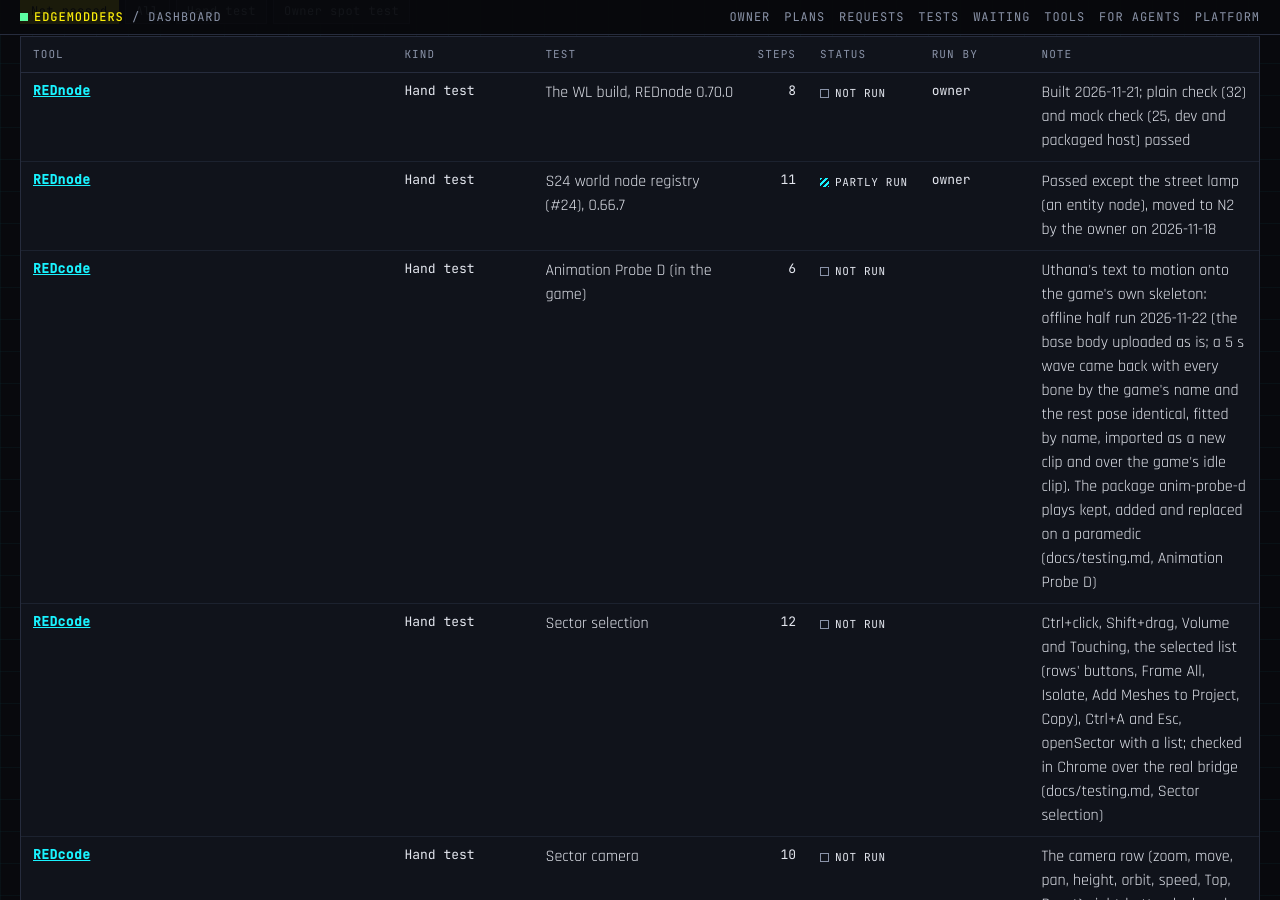
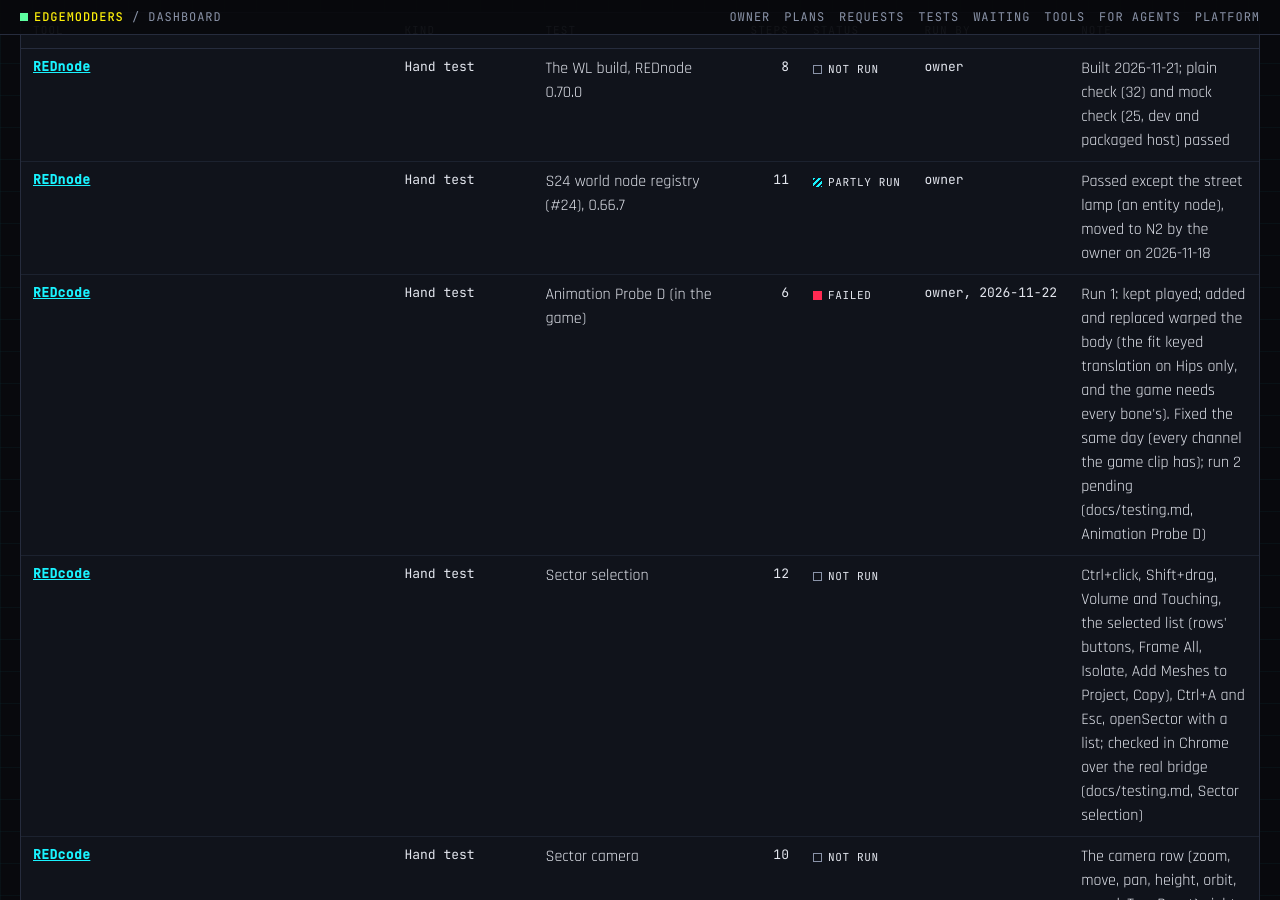
Before and after one commit to Edgemodders/EDGEweb, a Jekyll site: the page docs/dashboard.html, which Jekyll copies as it is, in a window 1280 px wide and 900 px high, scrolled down 9345 px. Built offline with Jekyll 4.4.1, drawn with Linux system fonts in a browser that asks for light colours; some of the changed text lies outside the part shown.

Commit message:
Dashboard: REDcode, Probe D run 1 failed and fixed, run 2 pending
Co-Authored-By: Claude Opus 5.5 <noreply@anthropic.com>

```diff
--- a/docs/assets/dashboard/status.js
+++ b/docs/assets/dashboard/status.js
@@ -949,8 +949,9 @@ window.EDGE_STATUS = {
     {
      "name": "Animation Probe D (in the game)",
      "steps": 6,
-     "status": "not run",
-     "note": "Uthana's text to motion onto the game's own skeleton: offline half run 2026-11-22 (the base body uploaded as is; a 5 s wave came back with every bone by the game's name and the rest pose identical, fitted by name, imported as a new clip and over the game's idle clip). The package anim-probe-d plays kept, added and replaced on a paramedic (docs/testing.md, Animation Probe D)"
+     "status": "failed",
+     "note": "Run 1: kept played; added and replaced warped the body (the fit keyed translation on Hips only, and the game needs every bone's). Fixed the same day (every channel the game clip has); run 2 pending (docs/testing.md, Animation Probe D)",
+     "ranBy": "owner, 2026-11-22"
     },
     {
      "name": "Sector selection",
@@ -1125,7 +1126,7 @@ window.EDGE_STATUS = {
     }
    ],
    "ownerActions": [
-    "Run Animation Probe D in the game (docs/testing.md; the AnimProbeD project and the anim-probe-d package are ready)",
+    "Run Animation Probe D again in the game: Pack and Play the AnimProbeD project first (docs/testing.md)",
     "Agree REDcode's half of Sector Tools (docs/design/sector-tools.md, three decisions)",
     "Decide when to publish @edgemodders/world-view to npm (EDGEbuilder will build on it)",
     "Run the hand tests Sector camera, Sector selection and the Add to Project retest R1 to R3 (docs/testing.md)"
--- a/docs/dashboard.html
+++ b/docs/dashboard.html
@@ -203,7 +203,7 @@ pre.how { background: #05060a; border: 1px solid var(--line); padding: 12px 14px
 </div>
 <div id="tip" role="tooltip"></div>
 
-<script src="assets/dashboard/status.js?v=185"></script>
+<script src="assets/dashboard/status.js?v=186"></script>
 <script>
 (function () {
   var S = window.EDGE_STATUS;
```
